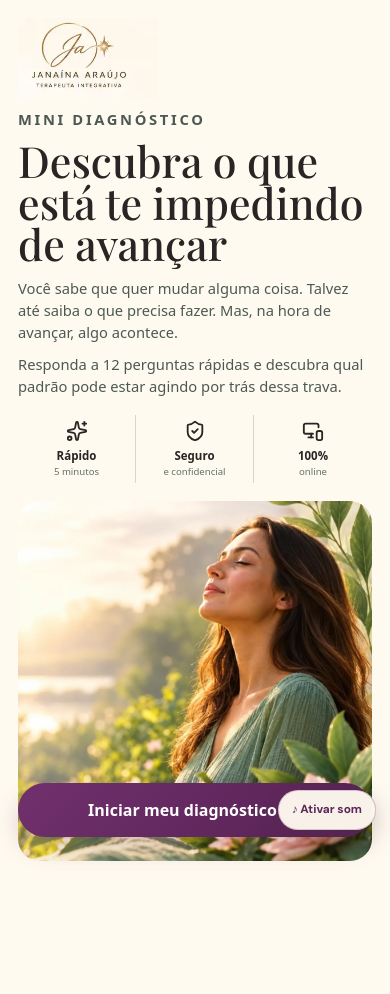
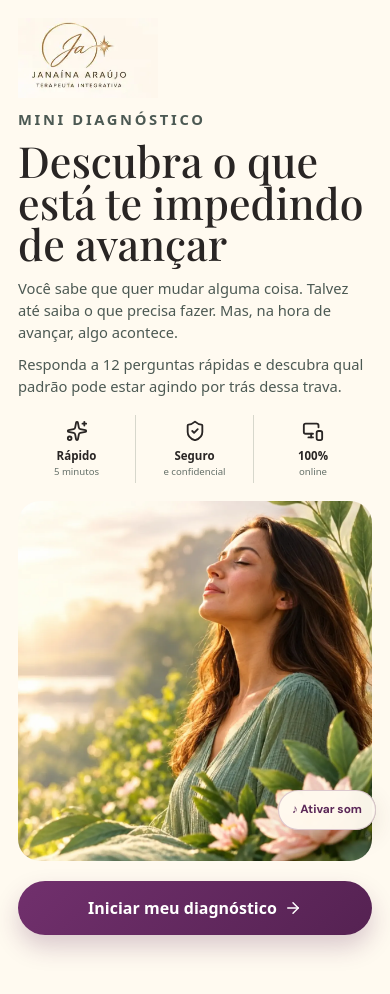
Before and after one commit to evertonpiceni-sketch/MiniDiagnostico, a React (Vite) app: page / in a window 390 px wide. Shown: the top 994 px of the page. Before the commit the page ends 947 px from the top, so only its background shows below. Built offline with nearby package versions, Linux system fonts and the light colour scheme.

Commit message:
fix: complete paid-result flow correction

```diff
--- a/src/brand-system.css
+++ b/src/brand-system.css
@@ -1,11 +1,10 @@
 .approved-landing{position:relative;width:100%;max-width:1536px;aspect-ratio:3/2;margin:0 auto;background:var(--cream);overflow:hidden}
 .approved-landing__art{display:block;width:100%;height:100%;object-fit:contain}
 .approved-mobile{display:none}
-.approved-landing__top-cta,.approved-landing__main-cta{position:absolute;border:0;border-radius:999px;background:transparent;color:transparent}
-.approved-landing__top-cta{right:19.8%;top:2.55%;width:10.3%;height:5.3%}
+.approved-landing__main-cta{position:absolute;border:0;border-radius:999px;background:transparent;color:transparent}
 .approved-landing__main-cta{left:5.25%;top:74.5%;width:32%;height:6.3%}
 .approved-landing__main-cta svg{display:none}
-.approved-landing__top-cta:focus-visible,.approved-landing__main-cta:focus-visible{outline:4px solid rgba(113,48,109,.38);outline-offset:3px}
+.approved-landing__main-cta:focus-visible{outline:4px solid rgba(113,48,109,.38);outline-offset:3px}
 
 .lead-modal{position:fixed;inset:0;z-index:2000;display:grid;place-items:center;padding:18px;background:rgba(30,43,37,.48);backdrop-filter:blur(5px)}
 .lead-modal__card{position:relative;width:min(470px,100%);padding:28px;border:1px solid rgba(203,163,77,.42);border-radius:24px;background:#fffaf0;box-shadow:0 28px 80px rgba(46,32,38,.24)}
@@ -15,6 +14,7 @@
 .lead-modal__card label{display:grid;gap:6px;margin-top:12px;color:var(--ink);font-size:.84rem;font-weight:700}
 .lead-modal__card input{width:100%;min-height:52px;padding:0 14px;border:1px solid var(--line);border-radius:12px;background:#fff;outline:0}
 .lead-modal__card input:focus{border-color:var(--plum);box-shadow:0 0 0 4px rgba(113,48,109,.08)}
+.lead-modal__card>.primary-action{display:flex;width:100%;margin-top:18px}
 .lead-modal__card>small,.secure-note{display:flex;align-items:center;justify-content:center;gap:6px;margin-top:13px;color:#59675f;font-size:.72rem}
 .lead-modal__card>small svg,.secure-note svg{width:14px}
 .lead-modal__close{position:absolute;right:14px;top:14px;display:grid;place-items:center;width:38px;height:38px;border:0;border-radius:50%;background:#f3eadc;color:var(--plum)}
@@ -48,12 +48,6 @@
 .primary-action.wide{width:100%;margin-top:25px}
 .brand-card-quote{margin:26px 0 0;text-align:center;font-family:Georgia,serif;font-style:italic;color:#99753d}
 
-.preview-card{text-align:left}.preview-card>.brand-eyebrow{text-align:center;margin-top:24px}.preview-card>h2{text-align:center;font-size:2rem}.preview-card>h3{margin:24px 0 8px;font-size:1.3rem}.preview-card>p{color:#4f5d57;line-height:1.6}
-.diagnosis-box{display:grid;justify-items:center;gap:6px;margin:18px 0;padding:24px;border:1px solid rgba(184,164,200,.55);border-radius:18px;background:#fff}
-.diagnosis-box>span{display:grid;width:58px;height:58px;place-items:center;border-radius:50%;background:#e3d4e8;color:var(--plum);font-size:2rem}
-.diagnosis-box>strong{font-family:"Playfair Display",serif;font-size:1.8rem;text-transform:capitalize;color:#283835}
-.diagnosis-box>p{margin:0;text-align:center;color:#56635c}
-
 .payment-card{width:min(620px,calc(100vw - 28px))!important;padding:32px 36px!important;background:#fffaf0!important}
 .payment-card>h2{font-size:2.2rem!important;color:var(--ink)!important}.payment-title{margin:13px 0 6px;font-size:1.45rem}
 .result-preview{display:grid;justify-items:center;gap:5px;margin:14px auto 20px;padding:18px;border:1px solid rgba(184,163,200,.5);border-radius:17px;background:white;max-width:390px}
@@ -71,8 +65,7 @@
   .approved-mobile h1{margin:0 0 13px;font-size:clamp(2.4rem,11vw,3.25rem);line-height:.96}.approved-mobile>p{margin:0 0 10px;font-size:.92rem;line-height:1.5;color:#4c5953}
   .approved-mobile__benefits{display:grid;grid-template-columns:repeat(3,1fr);margin:18px 0}.approved-mobile__benefits span{display:flex;flex-direction:column;align-items:center;padding:4px;border-right:1px solid var(--line);font-size:.72rem}.approved-mobile__benefits span:last-child{border:0}.approved-mobile__benefits svg{width:22px;margin-bottom:4px}.approved-mobile__benefits small{font-size:.6rem;color:#657069}
   .approved-mobile__hero{display:block;width:100%;height:360px;object-fit:cover;object-position:center 35%;border-radius:22px}
-  .approved-landing__top-cta{right:18px;top:20px;width:116px;height:46px;color:white;background:linear-gradient(135deg,var(--plum),var(--plum-dark));font-weight:700}
-  .approved-landing__main-cta{position:relative;left:auto;top:auto;display:flex;width:calc(100% - 36px);height:54px;align-items:center;justify-content:center;gap:7px;margin:-78px 18px 20px;color:white;background:linear-gradient(135deg,var(--plum),var(--plum-dark));font-weight:700;box-shadow:0 12px 25px rgba(85,34,82,.22)}
+  .approved-landing__main-cta{position:relative;left:auto;top:auto;display:flex;width:calc(100% - 36px);height:54px;align-items:center;justify-content:center;gap:7px;margin:20px 18px 0;color:white;background:linear-gradient(135deg,var(--plum),var(--plum-dark));font-weight:700;box-shadow:0 12px 25px rgba(85,34,82,.22)}
   .approved-landing__main-cta svg{display:block;width:18px}.lead-modal__card{padding:22px 18px}.lead-modal__card>img{width:125px}
-  .journey-page{padding:8px}.brand-page-card,.payment-card,.report-card{width:calc(100vw - 16px)!important;padding:22px 17px!important;border-radius:18px!important}.brand-card-header img{width:112px}.quiz-card h2{font-size:1.85rem}.journey-actions{display:grid;grid-template-columns:1fr 1fr}.primary-action,.secondary-action{padding:0 15px}.preview-card>h2{font-size:1.75rem}
+  .journey-page{padding:8px}.brand-page-card,.payment-card,.report-card{width:calc(100vw - 16px)!important;padding:22px 17px!important;border-radius:18px!important}.brand-card-header img{width:112px}.quiz-card h2{font-size:1.85rem}.journey-actions{display:grid;grid-template-columns:1fr 1fr}.primary-action,.secondary-action{padding:0 15px}
 }
```
